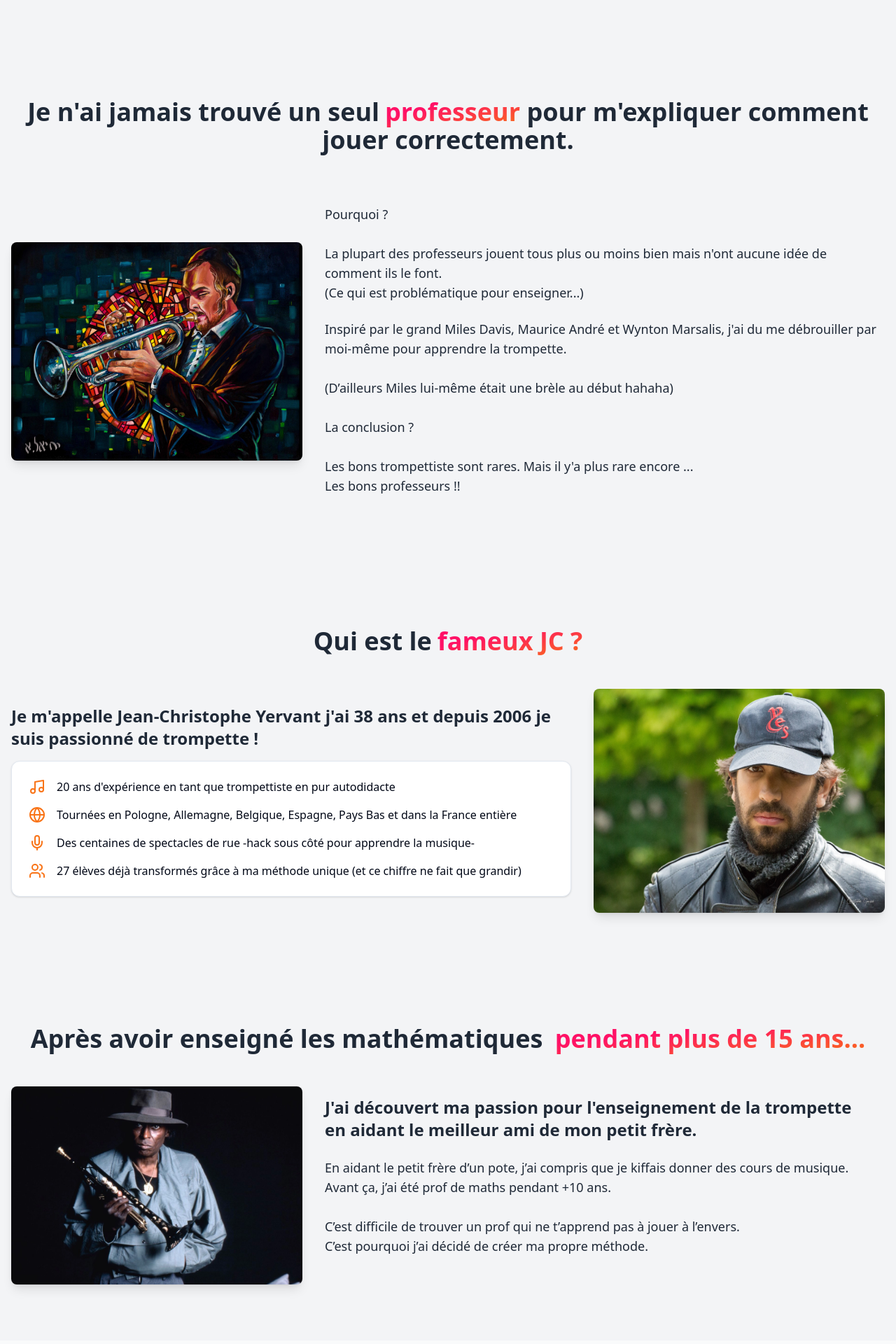
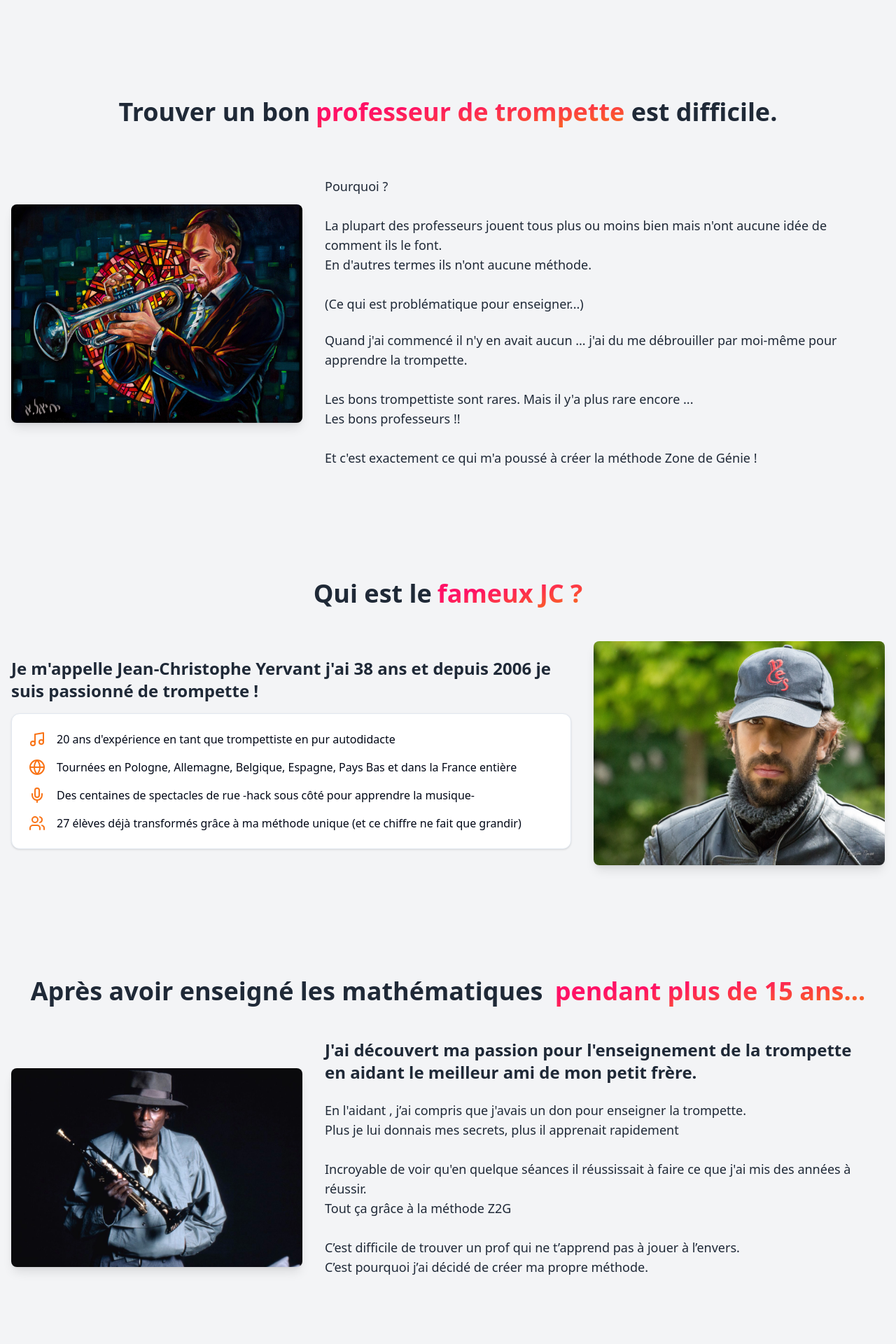
Before and after one commit to moisur/courstrompette, a Next.js app: page / in a window 1280 px wide. Shown: the part 2940-4860 px from the top of the page at 70% size. Built offline with nearby package versions, Linux system fonts and the light colour scheme.

Commit message:
copy JC3

```diff
--- a/src/components/Puissance.tsx
+++ b/src/components/Puissance.tsx
@@ -32,7 +32,7 @@ export default function Puissance() {
             <div className="bg-white rounded-xl shadow-xl p-8">
               <div className="flex items-center mb-6">
                 <Zap className="w-10 h-10 text-orange-500 mr-4" />
-                <h3 className="text-3xl font-semibold">La méthode JC ?</h3>
+                <h3 className="text-3xl font-semibold">La méthode Zone de Génie ?</h3>
               </div>
               <p className="text-xl text-orange-500 font-bold">
                   20 années d'expertise concentrées en une méthode.
--- a/src/components/cours.tsx
+++ b/src/components/cours.tsx
@@ -163,11 +163,11 @@ Vous en avez marre de jouer vos gammes sans jamais avoir             <span class
       </section>
       <section id="who-am-i" className="bg-gray-100 py-20">
         <div className="container mx-auto px-4">
-          <h2 className="text-3xl md:text-4xl font-bold text-center mb-12"> Je n'ai jamais trouvé un seul
+          <h2 className="text-3xl md:text-4xl font-bold text-center mb-12"> Trouver un bon
 
             <span className="pl-2  bg-gradient-to-br from-[#F16] from-35% to-[#F97316] bg-clip-text text-transparent dark:drop-shadow-[0_5px_5px_rgba(0,0,0,0.8)]">
-            professeur
-            </span> pour m'expliquer comment jouer correctement.
+            professeur de trompette
+            </span>  est difficile.
           </h2>
           <div className="flex flex-wrap items-center">
             <div className="w-full md:w-1/3 mb-8 md:mb-0">
@@ -181,14 +181,15 @@ Vous en avez marre de jouer vos gammes sans jamais avoir             <span class
               />
             </div>
             <div className="w-full md:w-2/3 md:pl-8">
-              <p className="text-lg mt-6">Pourquoi ? <br /> <br /> La plupart des professeurs jouent tous plus ou moins bien mais n'ont aucune idée de comment ils le font. <br />(Ce qui est problématique pour enseigner...) </p>
+              <p className="text-lg mt-6">Pourquoi ? <br /> <br /> La plupart des professeurs jouent tous plus ou moins bien mais n'ont aucune idée de comment ils le font. <br /> En d'autres termes ils n'ont aucune méthode. <br /><br />(Ce qui est problématique pour enseigner...) </p>
               <p className="text-lg mt-6">
 
-              Inspiré par le grand Miles Davis, Maurice André et Wynton Marsalis, j'ai du me débrouiller par moi-même pour apprendre la trompette.
-              <br /> <br />(D’ailleurs Miles lui-même était une brèle au début hahaha) <br /><br />
-              La conclusion ? <br /><br />
+              Quand j'ai commencé il n'y en avait aucun ... j'ai du me débrouiller par moi-même pour apprendre la trompette.
+              <br /><br />
               Les bons trompettiste sont rares. Mais il y'a plus rare encore ... <br />
               Les bons professeurs !! <br /><br />
+              Et c'est exactement ce qui m'a poussé à créer la méthode Zone de Génie !
+
               </p>
             </div>
           </div>
@@ -266,9 +267,9 @@ Vous en avez marre de jouer vos gammes sans jamais avoir             <span class
               <h3 className="text-2xl font-semibold mb-4">J'ai découvert ma passion pour l'enseignement de la trompette <br />en aidant le meilleur ami de mon  petit frère.        </h3>
               <p className="text-lg mt-6">
 
-              En aidant le petit frère d’un pote, j’ai compris que je kiffais donner des cours de musique. <br />
-              Avant ça, j’ai été prof de maths pendant +10 ans. <br /> <br />
-
+              En l'aidant , j’ai compris que j'avais un don pour enseigner la trompette. <br />
+              Plus je lui donnais mes secrets, plus il apprenait rapidement <br /> <br />
+              Incroyable de voir qu'en quelque séances il réussissait à faire ce que j'ai mis des années à réussir. <br /> Tout ça grâce à la méthode Z2G <br /> <br />
               C’est difficile de trouver un prof qui ne t’apprend pas à jouer à l’envers. <br />
               C’est pourquoi j’ai décidé de créer ma propre méthode. <br /><br />
 
@@ -308,7 +309,7 @@ Vous en avez marre de jouer vos gammes sans jamais avoir             <span class
                 Mais franchement qu'est ce que j'aurais aimé trouver un JC moi aussi ...<br />
                 Quelqu'un de patient, professionnel, passionné et qui en plus a des tips incroyables !<br /> <br />
                 C’est pourquoi j'ai créé une méthode pour vous équiper des outils nécessaires afin que vous puissiez avancer et d'une boussole pour vous y retrouver.<br /> <br />
-                La méthode JC réinvente l’apprentissage de la trompette.
+                La méthode Zone de génie réinvente l’apprentissage de la trompette.
               </p>
             </div>
           </div>
@@ -366,7 +367,7 @@ Vous en avez marre de jouer vos gammes sans jamais avoir             <span class
           <div className="grid grid-cols-1 md:grid-cols-3 gap-8">
             <Card>
               <CardContent className="p-6">
-                <p className="italic mb-4">"Grâce à JC, j'ai réalisé mon rêve de jouer sur une scène avec mon copain en seulement 6 mois. La méthode JC a changé ma vie !"</p>
+                <p className="italic mb-4">"Grâce à JC, j'ai réalisé mon rêve de jouer sur une scène avec mon copain en seulement 6 mois. La méthode Z2G a changé ma vie !"</p>
                 <p className="font-semibold">Sophie L., 28 ans - De débutante à pro en 6 mois</p>
               </CardContent>
             </Card>
@@ -379,7 +380,7 @@ Vous en avez marre de jouer vos gammes sans jamais avoir             <span class
             <Card>
               <CardContent className="p-6">
                 <p className="italic mb-4">"JC ne m'a pas seulement appris à jouer, il m'a appris à ressentir la musique. Chaque leçon est une révélation. Je vis mon rêve éveillé !"</p>
-                <p className="font-semibold">Léa D., 22 ans - Joue de la trompette avec plaisir grâce à La Méthode JC</p>
+                <p className="font-semibold">Léa D., 22 ans - Joue de la trompette avec plaisir grâce à La Méthode Z2G</p>
               </CardContent>
             </Card>
           </div>
```
